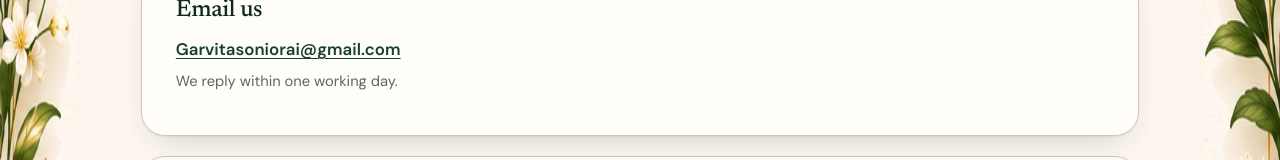
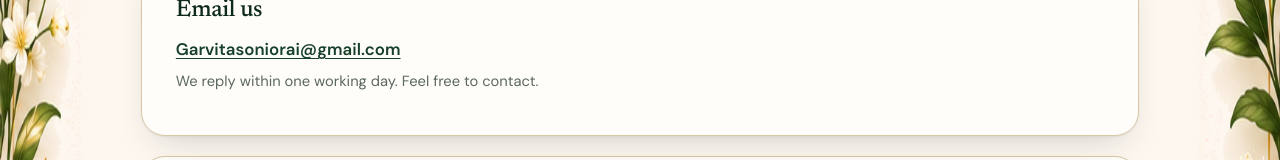
Before and after one commit to Manishsonibwr/Florique, a website: page public/contact.html in a window 1280 px wide. Shown: the part 362-522 px from the top of the page. Drawn offline with Linux system fonts and the light colour scheme; no server answers.

Commit message:
updated contact details

```diff
--- a/public/contact.html
+++ b/public/contact.html
@@ -46,7 +46,7 @@
     <section class="panel contact-card">
       <h2>Email us</h2>
       <p><a href="mailto:{{EMAIL}}">Garvitasoniorai@gmail.com</a></p>
-      <p class="muted">We reply within one working day.</p>
+      <p class="muted">We reply within one working day. Feel free to contact.</p>
     </section>
     <!--
     <section class="panel contact-card">
```
